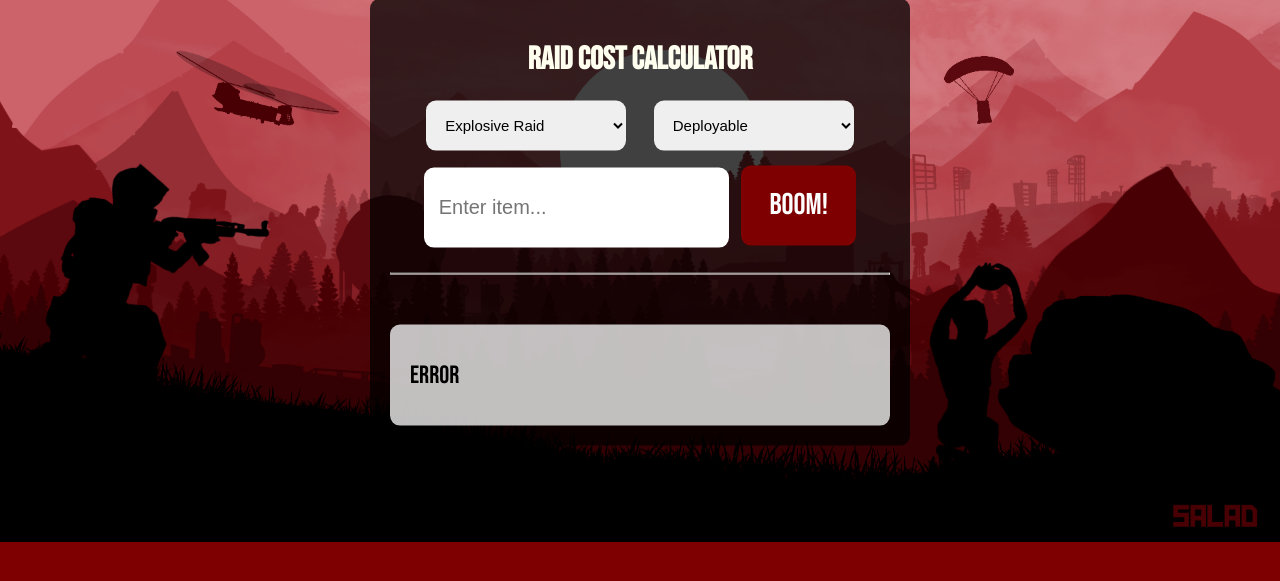
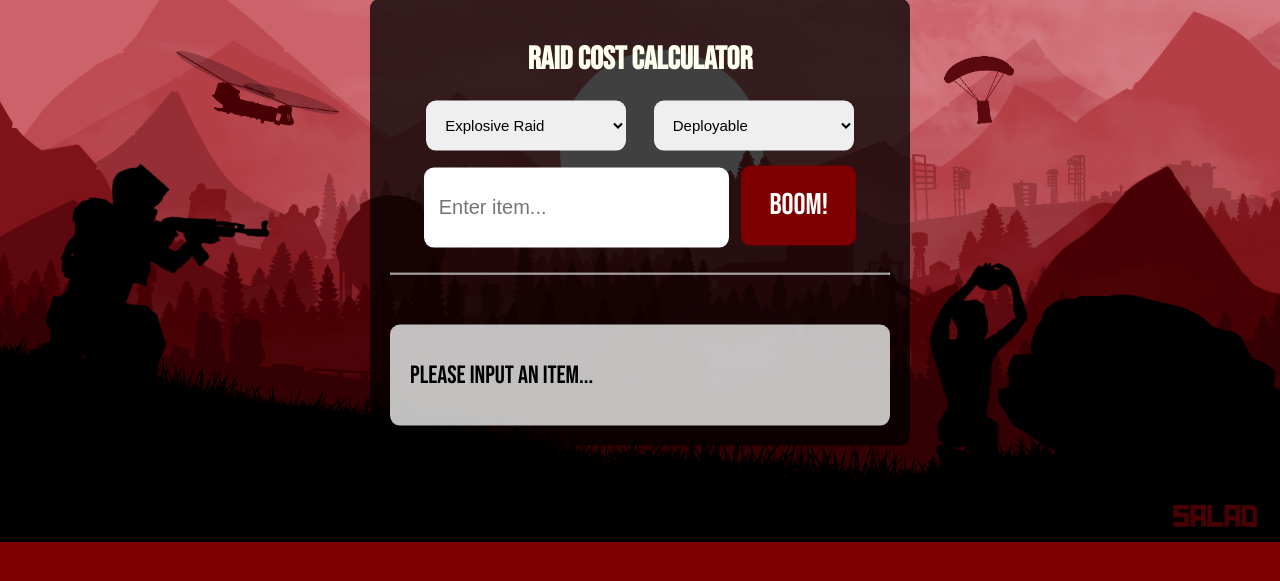
Before and after one commit to rust-tools/rust-tools, a Flask app: template webapp/templates/index.html in a window 1280 px wide. Shown: the part 178-759 px from the top of the page. Run offline with Flask 3, Linux system fonts and the light colour scheme; the template is opened without the code that fills it, so the values that code supplies are empty.

Commit message:
removed some commented out code

```diff
--- a/webapp/templates/index.html
+++ b/webapp/templates/index.html
@@ -30,20 +30,15 @@
                     document.getElementById('inputbox').addEventListener('keyup', function() {
                         var input = this.value;
                         var datalist = document.getElementById('autoSuggest');
-
-                        // Clear previous options
                         datalist.innerHTML = '';
 
-                        // Fetch new suggestions based on input
                         fetch("{{ url_for('static', filename='suggests.json') }}")
                             .then(response => response.json())
                             .then(suggestions => {
-                                // Filter suggestions
                                 var filteredSuggestions = suggestions.filter(function(suggestion) {
                                     return suggestion.toLowerCase().includes(input.toLowerCase());
                                 });
 
-                                // Create new options and add them to the datalist
                                 filteredSuggestions.forEach(function(suggestion) {
                                     var option = document.createElement('option');
                                     option.value = suggestion;
@@ -63,26 +58,10 @@
                 {% if result %}
                 <p>{{ result }}</p>
                 {% else %}
-                <p>Error</p>
+                <p>Please input an item...</p>
                 {% endif %}
                 {% endautoescape %}
             </div>
-            <!-- <script>
-                function sendData() {
-                    var inputData = document.getElementById("inputbox").value;
-
-                    var xhr = new XMLHttpRequest();
-                    xhr.open("POST", "/webapp/script.py", true);
-                    xhr.setRequestHeader('Content-Type', 'application/json');
-                    xhr.onreadystatechange = function() {
-                        if (xhr.readyState === 4 && xhr.status === 200) {
-                            var json = JSON.parse(xhr.responseText);
-                            document.getElementById("outputText").innerHTML = xhr.responseText;
-                        }
-                    };
-                    xhr.send(JSON.stringify({inputData: inputData}));
-                }
-            </script> -->
         </div>
     </div>
 </body>
```
